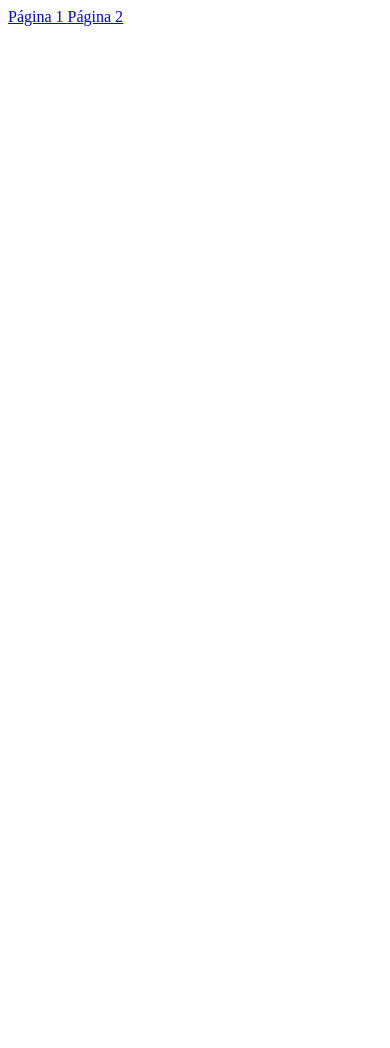
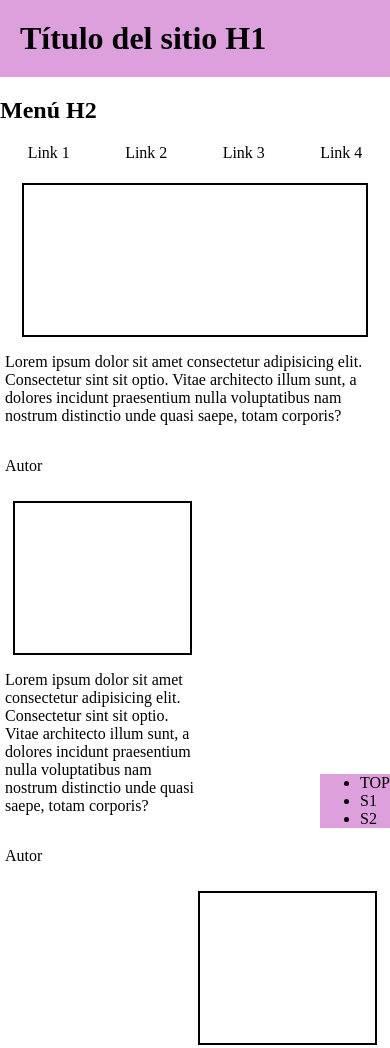
Before and after one commit to faustorm/uax-ejercicio-mobile-first, a plain HTML site: page index.html in a window 390 px wide. Shown: the top 1048 px of the page. Before the commit the page ends 844 px from the top, so only its background shows below. Drawn offline with Linux system fonts and the light colour scheme.

Commit message:
mobile 1

```diff
--- a/index.html
+++ b/index.html
@@ -1,10 +1,52 @@
+<!DOCTYPE html>
 <html>
+    <head>
+        <meta http-equiv="Content-Type" content="text/html; charset=utf-8" />
+        <meta name="viewport" content="width=device-width, initial-scale=1" />
+        <link rel="stylesheet" href="style.css" />
+    </head>
     <body>
-        <a href="pagina1.html">
-            Página 1
-        </a>
-        <a href="pagina2.html">
-            Página 2
-        </a>
+        <header>
+            <h1>Título del sitio H1</h1>
+        </header>
+        <nav>
+            <h2>Menú H2</h2>
+            <ul id="menu-main">
+                <li>Link 1</li>
+                <li>Link 2</li>
+                <li class="selected">Link 3</li>
+                <li>Link 4</li>
+            </ul>
+            <ul id="menu-sticky">
+                <li><span class="show-mobile">TOP</span><span class="show-desktop show-tablet">Link TOP</span></li>
+                <li><span class="show-mobile">S1</span><span class="show-desktop show-tablet">Sección 1</span></li>
+                <li><span class="show-mobile">S2</span><span class="show-desktop show-tablet">Sección 2</span></li>
+            </ul>
+        </nav>
+        <div id="main">
+            <section id="section-1">
+                <div class="row">
+                    <div class="column">
+                        <div class="caja-img"></div>
+                        <p class="text">Lorem ipsum dolor sit amet consectetur adipisicing elit. Consectetur sint sit optio. Vitae architecto illum sunt, a dolores incidunt praesentium nulla voluptatibus nam nostrum distinctio unde quasi saepe, totam corporis?</p>
+                        <p class="author">Autor</p>
+                    </div>
+                </div>
+                <div class="row">
+                    <div class="column column-izq">
+                        <div class="caja-img"></div>
+                        <p class="text">Lorem ipsum dolor sit amet consectetur adipisicing elit. Consectetur sint sit optio. Vitae architecto illum sunt, a dolores incidunt praesentium nulla voluptatibus nam nostrum distinctio unde quasi saepe, totam corporis?</p>
+                        <p class="author">Autor</p>
+                    </div>
+                </div>
+                <div class="row row-der">
+                    <div class="column column-der">
+                        <div class="caja-img caja-der"></div>
+                        <p class="text">Lorem ipsum dolor sit amet consectetur adipisicing elit. Consectetur sint sit optio. Vitae architecto illum sunt, a dolores incidunt praesentium nulla voluptatibus nam nostrum distinctio unde quasi saepe, totam corporis?</p>
+                        <p class="author">Autor</p>
+                    </div>
+                </div>
+            </section>
+        </div>
     </body>
 </html>
--- a/style.css
+++ b/style.css
@@ -0,0 +1,82 @@
+/*Estilos base (para móvil)*/
+body {
+    font-size: 16px;
+    margin: 0;
+}
+header, #menu-sticky {
+    background-color: plum;
+}
+.column {
+    width: 100%;
+}
+.caja-img {
+    width: 90%;
+    border: 2px solid black;
+    min-height: 150px;
+}
+
+.section-1, .row, .column {
+    display: flex;
+}
+.column {
+    flex-direction: column;
+}
+.column-izq, .column-der {
+    width: 50%;
+}
+.row-der {
+    justify-content: flex-end;
+}
+#menu-sticky {
+    position: fixed;
+    bottom: 0;
+    right: 0;
+}
+.show-mobile, .show-desktop, .show-tablet {
+    display: none;
+}
+#menu-main {
+    padding: 0;
+    display: flex;
+    justify-content: space-around;
+}
+
+#menu-main li {
+    list-style: none;
+}
+
+h1 {
+    margin: 0;
+    padding: 20px;
+}
+
+.column {
+    justify-content: center;
+    margin: 5px;
+}
+
+/*Centrar caja img*/
+.caja-img {
+    margin: 0 auto;
+}
+/*Media Queries*/
+/*Small*/
+@media (max-width: 767px) {
+    .show-mobile {
+        display: block;
+    }
+}
+
+/*Medium*/
+@media (min-width: 768px) and (max-width: 991px) {
+    .show-tablet {
+        display: block;
+    }
+}
+
+/*Large*/
+@media (min-width: 992px) {
+    .show-desktop {
+        display: block;
+    }
+}
```
